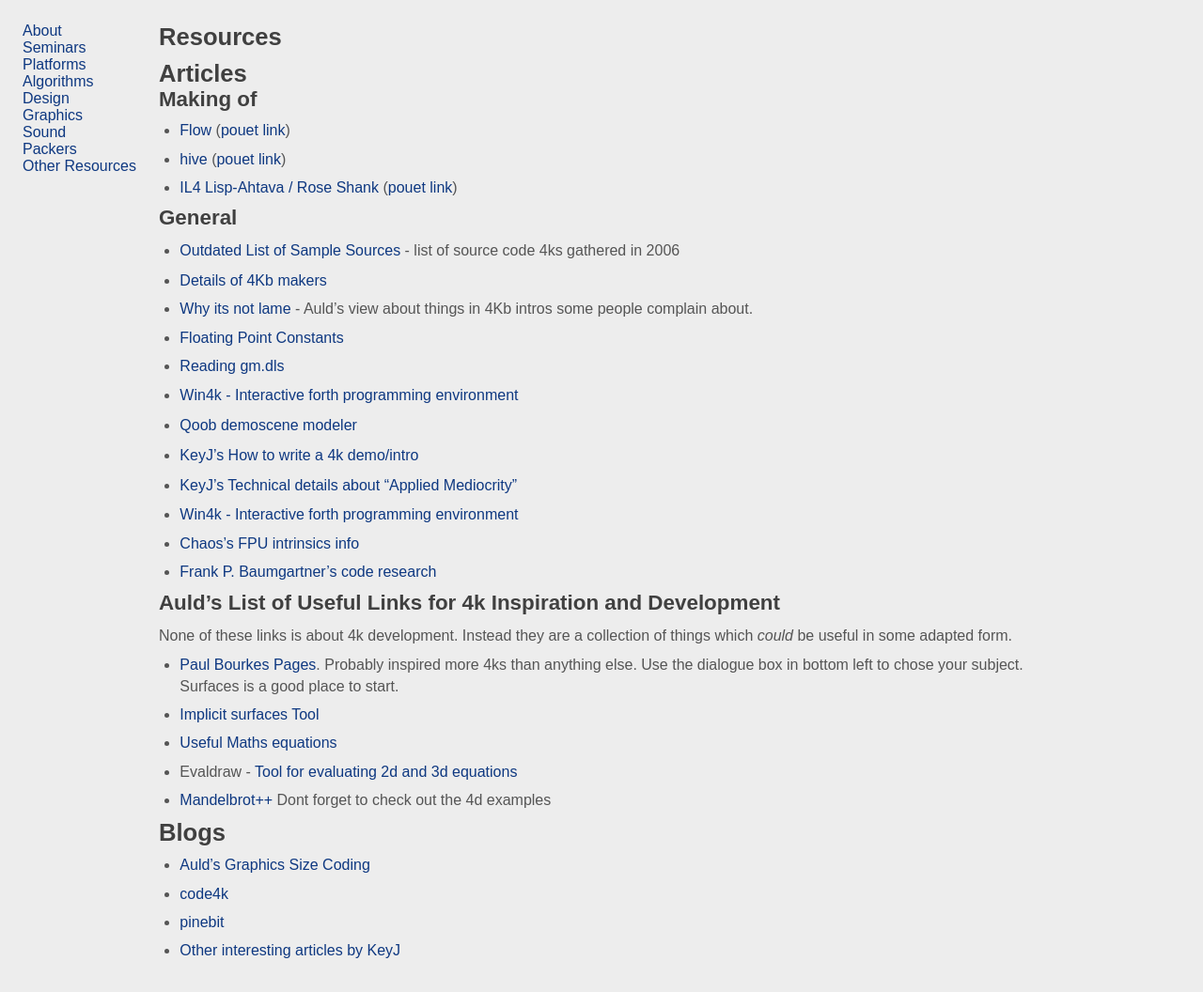
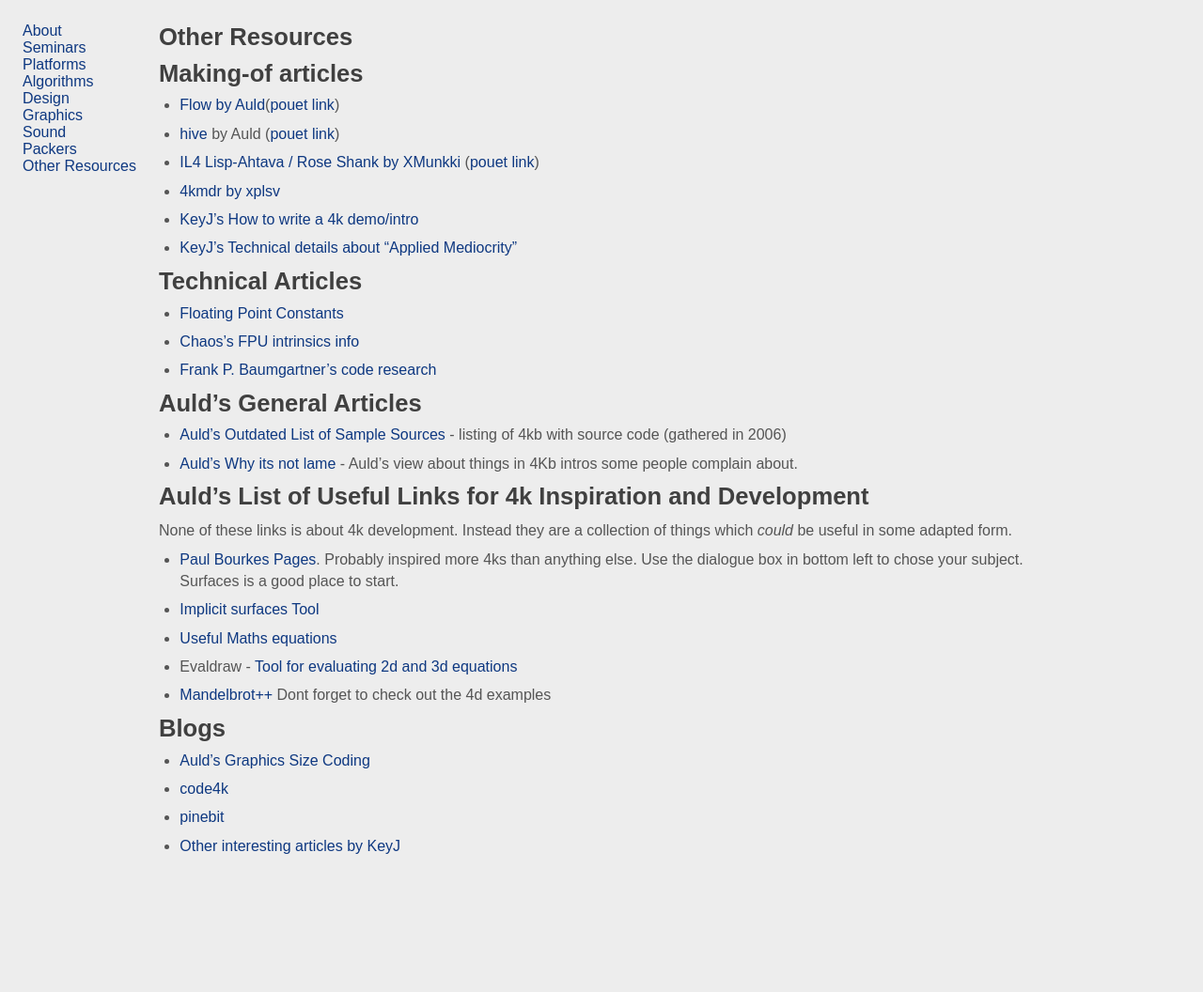
Before and after one commit to in4k/in4k.github.io, a Jekyll site: the page built from wiki/resources.markdown, in a window 1280 px wide. Shown: the whole page at 94% size. Built offline with Jekyll 4.4.1, drawn with Linux system fonts in a browser that asks for light colours; some web fonts are replaced; after the commit the page ends 944 px from its top, so only the background shows below that.

Commit message:
Update resources.markdown

```diff
--- a/wiki/resources.markdown
+++ b/wiki/resources.markdown
@@ -1,35 +1,29 @@
 ---
-title: "Resources"
+title: "Other Resources"
 layout: "wiki-page"
 ---
 
-# Articles
+# Making-of articles
 
-## Making of
-
-* [Flow](about-flow2) ([pouet link](http://www.pouet.net/prod.php?which=30589))
-* [hive](about-hive) ([pouet link](http://www.pouet.net/prod.php?which=24951))
-* [IL4 Lisp-Ahtava / Rose Shank](il4-lisp-ahtava) ([pouet link](http://www.pouet.net/prod.php?which=31524))
-
-## General
-
-* [Outdated List of Sample Sources](sample-sources) - list of source code 4ks gathered in 2006
-
-* [Details of 4Kb makers](details-of-4kb-makers)
-* [Why its not lame](why-its-not-lame) - Auld's view about things in 4Kb intros some people complain about.
-* [Floating Point Constants](floating-point-constants)
-* [Reading gm.dls](reading-gm.dls)
-* [Win4k - Interactive forth programming environment](http://neoscientists.org/~plex/win4k/index.html)
-* [Qoob demoscene modeler](http://qoob.weebly.com/)
-
+* [Flow by Auld](about-flow2)([pouet link](http://www.pouet.net/prod.php?which=30589))
+* [hive](about-hive) by Auld ([pouet link](http://www.pouet.net/prod.php?which=24951))
+* [IL4 Lisp-Ahtava / Rose Shank by XMunkki](il4-lisp-ahtava) ([pouet link](http://www.pouet.net/prod.php?which=31524))
+* [4kmdr by xplsv](http://www.blackpawn.com/blog/coding/scene/2007/05/08/the-making-of-4kmdr/)
 * [KeyJ's How to write a 4k demo/intro](http://keyj.emphy.de/how-to-write-a-4k-intro/)
 * [KeyJ's Technical details about "Applied Mediocrity"](http://keyj.emphy.de/applied-mediocrity/)
 
-* [Win4k - Interactive forth programming environment](http://neoscientists.org/~plex/win4k/index.html)
+# Technical Articles
+
+* [Floating Point Constants](floating-point-constants)
 * [Chaos's FPU intrinsics info](http://www.xyzw.de/c190.html)
 * [Frank P. Baumgartner's code research](http://www.active-web.cc/html/research/research/)
 
-## Auld's List of Useful Links for 4k Inspiration and Development
+# Auld's General Articles
+
+* [Auld's Outdated List of Sample Sources](sample-sources) - listing of 4kb with source code (gathered in 2006)
+* [Auld's Why its not lame](aulds-why-its-not-lame) - Auld's view about things in 4Kb intros some people complain about.
+
+# Auld's List of Useful Links for 4k Inspiration and Development
 
 None of these links is about 4k development. Instead they are a collection of things which *could* be useful in some adapted form.
 
```
